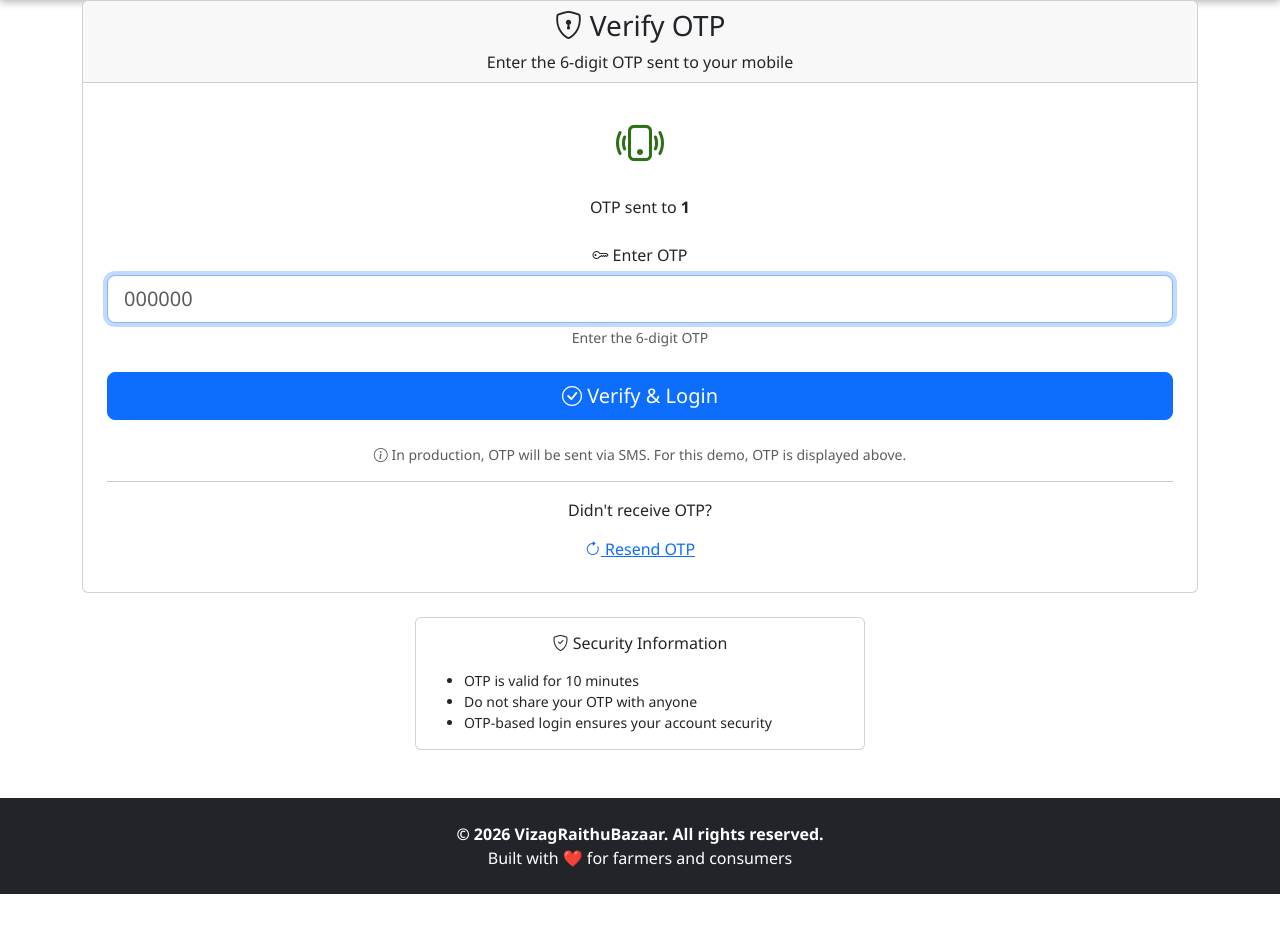
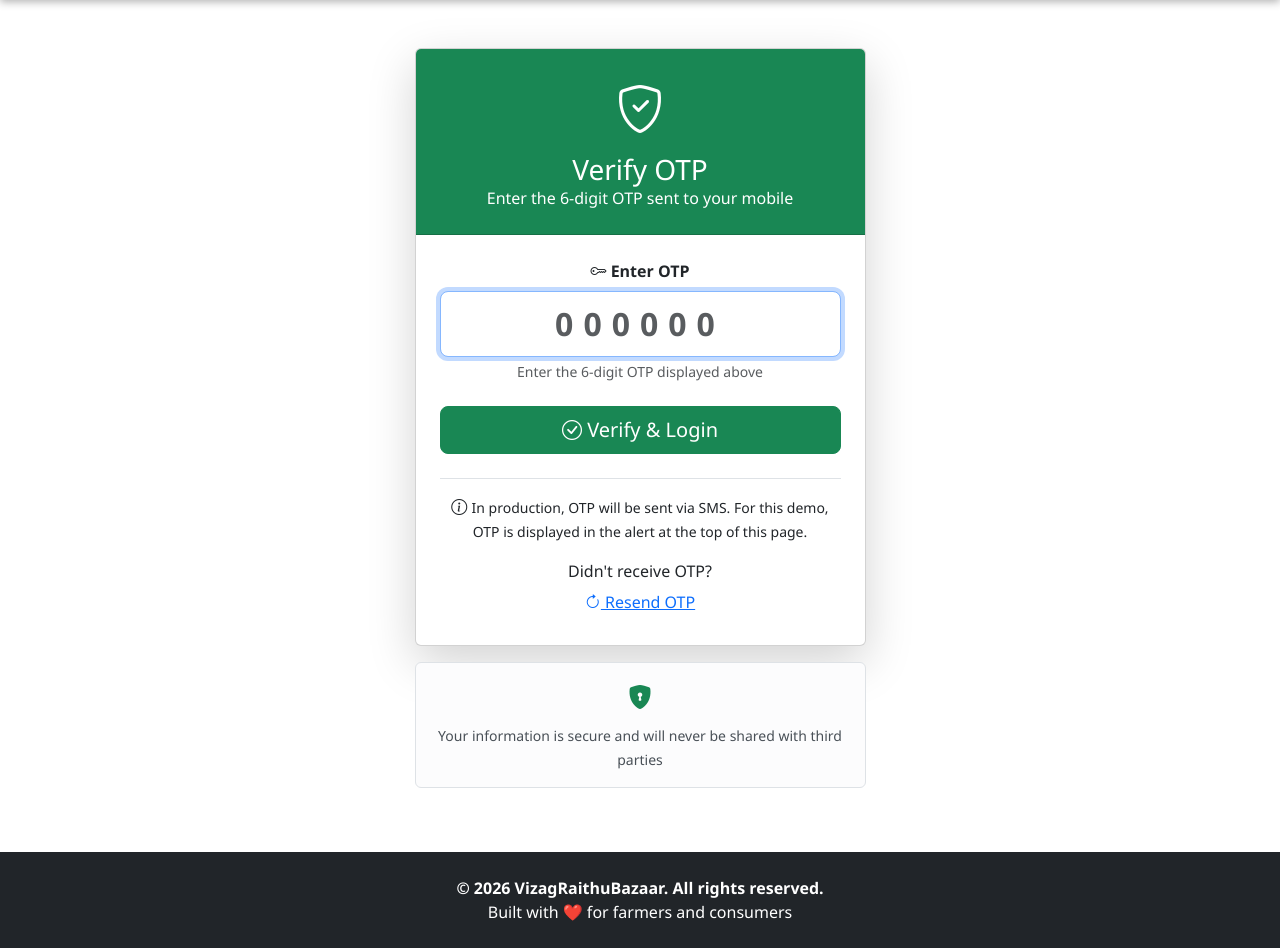
Before and after one commit to kvarshini17/VizagRaithuBazaar, a Flask app: page /verify-otp in a window 1280 px wide. Shown: the part 67-1015 px from the top of the page. Before the commit the page ends 961 px from the top, so only its background shows below. Run offline with Flask 3, Linux system fonts and the light colour scheme; a user stored in the database is signed in.

Commit message:
login and otp

```diff
--- a/templates/verify_otp.html
+++ b/templates/verify_otp.html
@@ -1,146 +1,73 @@
 {% extends "base.html" %}
 
-{% block title %}{{ t.verify_otp }} - VizagRaithuBazaar{% endblock %}
+{% block title %}{{ t.verify_otp if t else 'Verify OTP' }} - VizagRaithuBazaar{% endblock %}
 
 {% block content %}
-<div class="container">
-    <div class="card login-card">
-        <div class="card-header text-center">
-            <h3><i class="bi bi-shield-lock"></i> {{ t.verify_otp }}</h3>
-            <p class="mb-0">
-                {% if lang == 'te' %}
-                    మీ మొబైల్‌కు పంపిన 6-అంకెల OTPని నమోదు చేయండి
-                {% else %}
-                    Enter the 6-digit OTP sent to your mobile
-                {% endif %}
-            </p>
+<div class="container my-5">
+    <div class="row justify-content-center">
+        <div class="col-md-6 col-lg-5">
+            <div class="card shadow-lg">
+                <div class="card-header {% if session.temp_role == 'farmer' %}bg-success{% else %}bg-warning{% endif %} text-{% if session.temp_role == 'farmer' %}white{% else %}dark{% endif %} text-center py-4">
+                    <i class="bi bi-shield-check" style="font-size: 3rem;"></i>
+                    <h3 class="mt-2 mb-0">{{ t.verify_otp if t else 'Verify OTP' }}</h3>
+                    <p class="mb-0">{{ 'Enter the 6-digit OTP sent to your mobile' if lang == 'en' else 'మీ మొబైల్‌కు పంపిన 6-అంకెల OTP నమోదు చేయండి' }}</p>
                 </div>
+
                 <div class="card-body p-4">
-            <div class="text-center mb-4">
-                <i class="bi bi-phone-vibrate" style="font-size: 3rem; color: var(--primary-green);"></i>
-                <p class="mt-3">
-                    {% if lang == 'te' %}
-                        OTP పంపబడింది
-                    {% else %}
-                        OTP sent to
-                    {% endif %}
-                    <strong>{{ session.temp_phone }}</strong>
-                </p>
-            </div>
+                    <!-- REMOVED THE DUPLICATE BLUE OTP BOX - OTP IS SHOWN IN TOP CYAN ALERT -->
 
                     <form method="POST" action="{{ url_for('verify_otp') }}">
                         <div class="mb-4">
-                    <label for="otp" class="form-label text-center w-100">
-                        <i class="bi bi-key"></i> {{ t.enter_otp }}
+                            <label for="otp" class="form-label fw-bold text-center d-block">
+                                <i class="bi bi-key"></i> {{ 'Enter OTP' if lang == 'en' else 'OTP నమోదు చేయండి' }}
                             </label>
                             <input type="text"
-                           class="form-control form-control-lg otp-input"
+                                   class="form-control form-control-lg text-center fw-bold"
                                    id="otp"
                                    name="otp"
                                    placeholder="000000"
                                    pattern="[0-9]{6}"
                                    maxlength="6"
+                                   style="font-size: 2rem; letter-spacing: 10px;"
                                    required
                                    autofocus>
                             <div class="form-text text-center">
-                        {% if lang == 'te' %}
-                            6-అంకెల OTPని నమోదు చేయండి
-                        {% else %}
-                            Enter the 6-digit OTP
-                        {% endif %}
+                                {{ 'Enter the 6-digit OTP displayed above' if lang == 'en' else 'పైన చూపబడిన 6-అంకెల OTP నమోదు చేయండి' }}
                             </div>
                         </div>
 
-                <div class="d-grid gap-2">
-                    <button type="submit" class="btn btn-primary btn-lg">
-                        <i class="bi bi-check-circle"></i>
-                        {% if lang == 'te' %}
-                            ధృవీకరించండి & లాగిన్
-                        {% else %}
-                            Verify & Login
-                        {% endif %}
+                        <div class="d-grid">
+                            <button type="submit" class="btn {% if session.temp_role == 'farmer' %}btn-success{% else %}btn-warning text-dark fw-bold{% endif %} btn-lg">
+                                <i class="bi bi-check-circle"></i> {{ 'Verify & Login' if lang == 'en' else 'ధృవీకరించండి మరియు లాగిన్ అవ్వండి' }}
                             </button>
                         </div>
                     </form>
 
-            <div class="mt-4 text-center">
-                <p class="text-muted small">
+                    <div class="text-center mt-4 pt-3 border-top">
+                        <p class="mb-2">
                             <i class="bi bi-info-circle"></i>
-                    {% if lang == 'te' %}
-                        ఉత్పత్తిలో, OTP SMS ద్వారా పంపబడుతుంది. ఈ డెమో కోసం, OTP పైన ప్రదర్శించబడుతుంది.
-                    {% else %}
-                        In production, OTP will be sent via SMS. For this demo, OTP is displayed above.
-                    {% endif %}
+                            <small>
+                                {{ 'In production, OTP will be sent via SMS. For this demo, OTP is displayed in the alert at the top of this page.' if lang == 'en' else 'ప్రొడక్షన్‌లో, OTP SMS ద్వారా పంపబడుతుంది. ఈ డెమో కోసం, OTP ఈ పేజీ పైభాగంలో అలర్ట్‌లో ప్రదర్శించబడుతుంది.' }}
+                            </small>
                         </p>
                     </div>
 
-            <hr>
-
-            <div class="text-center">
-                <p class="mb-2">
-                    {% if lang == 'te' %}
-                        OTP అందలేదా?
-                    {% else %}
-                        Didn't receive OTP?
-                    {% endif %}
-                </p>
-                {% if session.temp_role == 'farmer' %}
-                    <a href="{{ url_for('farmer_login') }}" class="btn btn-link">
-                        <i class="bi bi-arrow-clockwise"></i>
-                        {% if lang == 'te' %}
-                            OTP మళ్లీ పంపండి
-                        {% else %}
-                            Resend OTP
-                        {% endif %}
+                    <div class="text-center mt-3">
+                        <p class="mb-0">{{ "Didn't receive OTP?" if lang == 'en' else 'OTP అందలేదా?' }}</p>
+                        <a href="{{ url_for('farmer_login') if session.temp_role == 'farmer' else url_for('consumer_login') }}" class="btn btn-link">
+                            <i class="bi bi-arrow-clockwise"></i> {{ 'Resend OTP' if lang == 'en' else 'OTP మళ్లీ పంపండి' }}
                         </a>
-                {% else %}
-                    <a href="{{ url_for('consumer_login') }}" class="btn btn-link">
-                        <i class="bi bi-arrow-clockwise"></i>
-                        {% if lang == 'te' %}
-                            OTP మళ్లీ పంపండి
-                        {% else %}
-                            Resend OTP
-                        {% endif %}
-                    </a>
-                {% endif %}
                     </div>
                 </div>
             </div>
 
             <!-- Security Info -->
-    <div class="card mt-4" style="max-width: 450px; margin: 20px auto;">
-        <div class="card-body">
-            <h6 class="text-center mb-3">
-                <i class="bi bi-shield-check"></i>
-                {% if lang == 'te' %}
-                    భద్రతా సమాచారం
-                {% else %}
-                    Security Information
-                {% endif %}
-            </h6>
-            <ul class="small mb-0">
-                <li>
-                    {% if lang == 'te' %}
-                        OTP 10 నిమిషాల వరకు చెల్లుతుంది
-                    {% else %}
-                        OTP is valid for 10 minutes
-                    {% endif %}
-                </li>
-                <li>
-                    {% if lang == 'te' %}
-                        మీ OTPని ఎవరితోనూ పంచుకోవద్దు
-                    {% else %}
-                        Do not share your OTP with anyone
-                    {% endif %}
-                </li>
-                <li>
-                    {% if lang == 'te' %}
-                        OTP-ఆధారిత లాగిన్ మీ ఖాతా భద్రతను నిర్ధారిస్తుంది
-                    {% else %}
-                        OTP-based login ensures your account security
-                    {% endif %}
-                </li>
-            </ul>
+            <div class="alert alert-light mt-3 text-center border">
+                <i class="bi bi-shield-lock-fill text-success" style="font-size: 1.5rem;"></i>
+                <div class="mt-2">
+                    <small>{{ 'Your information is secure and will never be shared with third parties' if lang == 'en' else 'మీ సమాచారం సురక్షితంగా ఉంది మరియు మూడవ పక్షాలతో ఎప్పుడూ పంచుకోబడదు' }}</small>
+                </div>
+            </div>
         </div>
     </div>
 </div>
```
Also changed, not shown: templates/farmer_login.html (+40 -72 lines), vizag_bazaar.db. Lines whose indentation alone changed are shown as unchanged.
